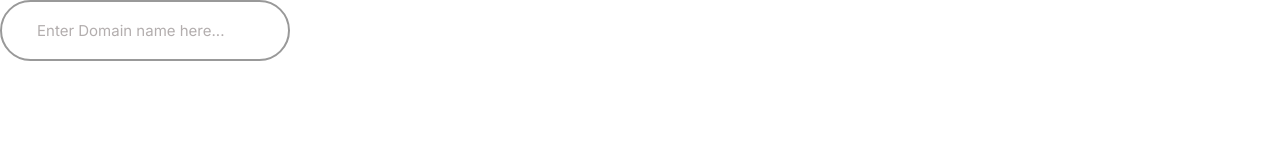
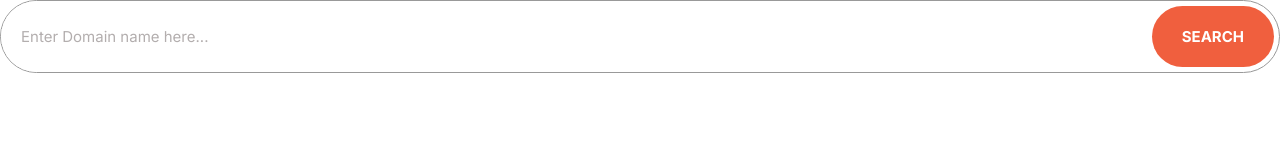
Before and after one commit to asm7979/Alify, a plain HTML site: page index.html in a window 1280 px wide. Drawn offline with Linux system fonts and the light colour scheme.

Commit message:
input-group component defined.

```diff
--- a/css/styles.css
+++ b/css/styles.css
@@ -4,6 +4,8 @@
   --color-accent: #f05f3e;
   --color-heading: #0f065e;
   --color-body: #827db0;
+  --color-border: #999999;
+  --border-radius: 40px;
 }
 
 *,
@@ -251,12 +253,28 @@ a {
 /* Inputs */
 
 .input {
-  border-radius: 40px;
-  border: 2px solid #999999;
+  border-radius: var(--border-radius);
+  border: 2px solid var(--color-border);
   color: var(--color-heading);
   font-size: 2rem;
   outline: 0;
   padding: 2rem 3.5rem;
+}
+
+.input-group {
+  border: 1.5px solid var(--color-border);
+  border-radius: var(--border-radius);
+  display: flex;
+}
+
+.input-group .input {
+  border: 0;
+  flex-grow: 1;
+  padding: 2rem;
+}
+
+.input-group .button {
+  margin: 5px;
 }
 
 ::placeholder {
--- a/index.html
+++ b/index.html
@@ -14,6 +14,13 @@
     <link rel="stylesheet" href="css/styles.css" />
   </head>
   <body>
-    <input type="text" class="input" placeholder="Enter Domain name here..." />
+    <div class="input-group">
+      <input
+        type="text"
+        class="input"
+        placeholder="Enter Domain name here..."
+      />
+      <button class="button button--accent">search</button>
+    </div>
   </body>
 </html>
```
Also changed, not shown: components/input-group.html (added, +4 -0 lines).
